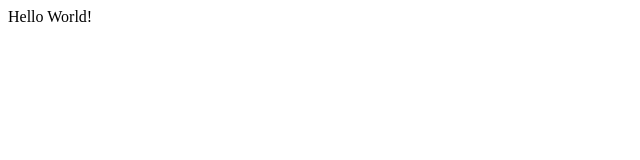
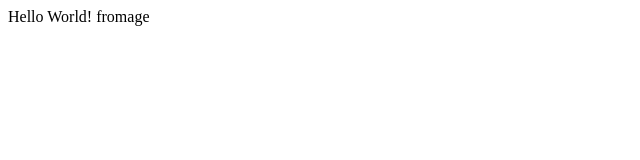
Before and after one commit to VicBriar/Hello-World-MV, a plain HTML site: page index.html in a window 1280 px wide. Shown: the full height of the page, 0-640 px from the left. Drawn offline with Linux system fonts and the light colour scheme.

Commit message:
same mistake

```diff
--- a/index.html
+++ b/index.html
@@ -6,5 +6,6 @@
 </head>
 <body>
     Hello World!
+    fromage
 </body>
 </html>
```
